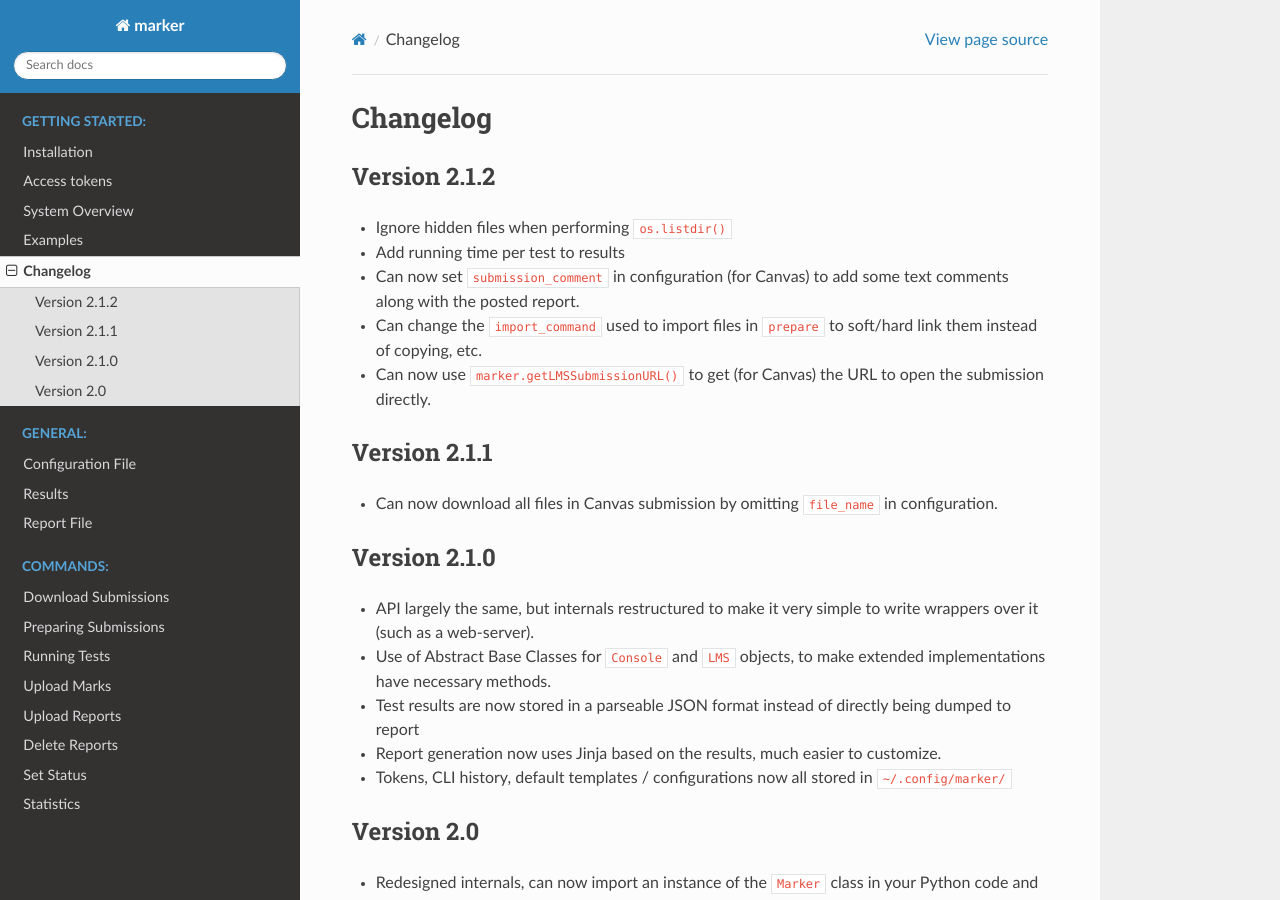
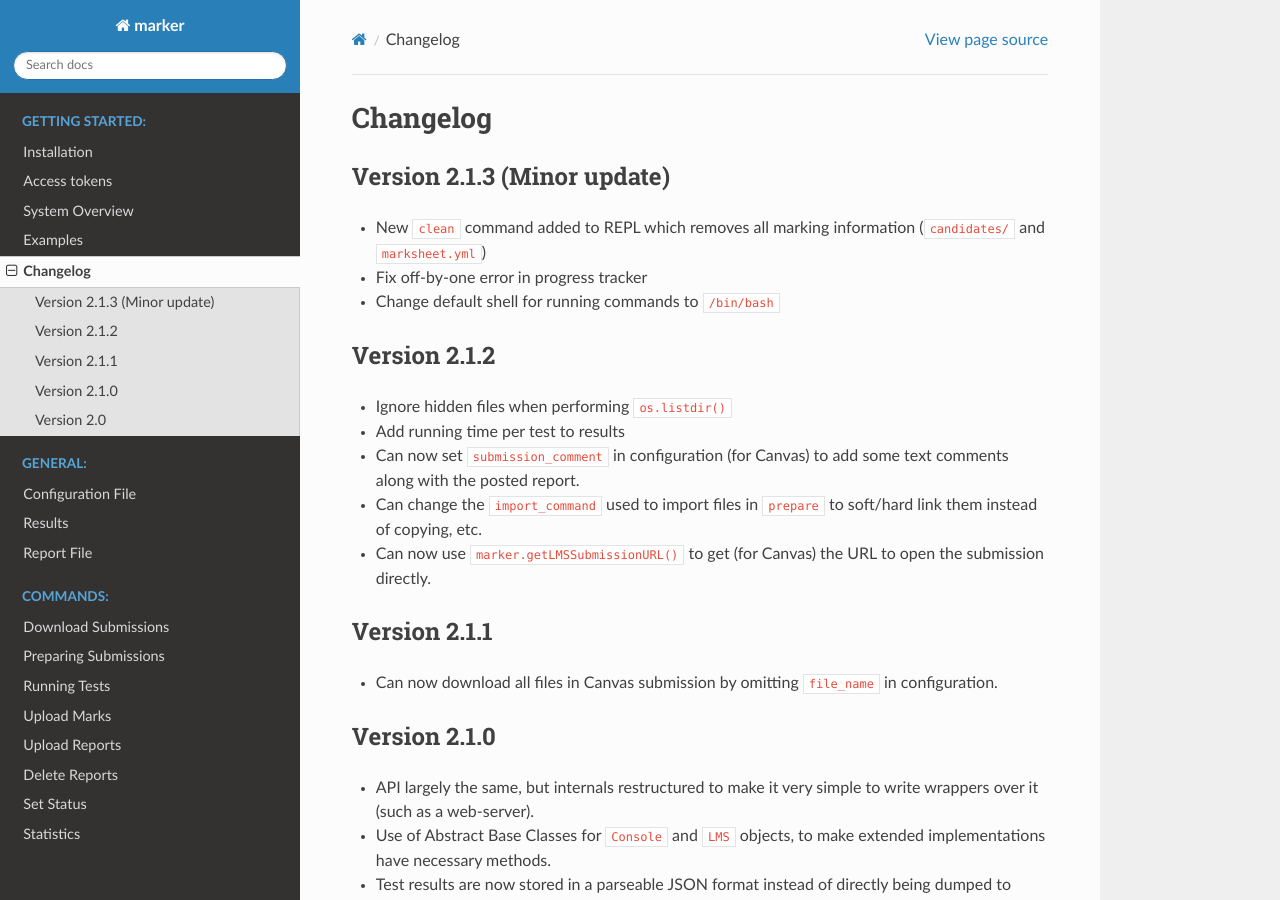
Before and after one commit to mustafaquraish/marker, a Sphinx documentation site: the page built from docs/source/getting_started/changelog.rst, in a window 1280 px wide and 900 px high. Built offline with Sphinx 7.4.7 and the Read the Docs theme 2.0.0, drawn with Linux system fonts in a browser that asks for light colours.

Commit message:
Bump to version 2.1.3

```diff
--- a/docs/source/getting_started/changelog.rst
+++ b/docs/source/getting_started/changelog.rst
@@ -1,5 +1,12 @@
 Changelog
 ---------
+
+Version 2.1.3 (Minor update)
+============================
+
+* New ``clean`` command added to REPL which removes all marking information (``candidates/`` and ``marksheet.yml``)
+* Fix off-by-one error in progress tracker
+* Change default shell for running commands to ``/bin/bash``
 
 Version 2.1.2
 =============
--- a/setup.py
+++ b/setup.py
@@ -8,7 +8,7 @@ with open("README.md", "r") as fh:
 
 setuptools.setup(
     name='marker',
-    version='2.1.2',
+    version='2.1.3',
     entry_points={
     'console_scripts': [
             'marker = marker.repl.repl:main',
```
